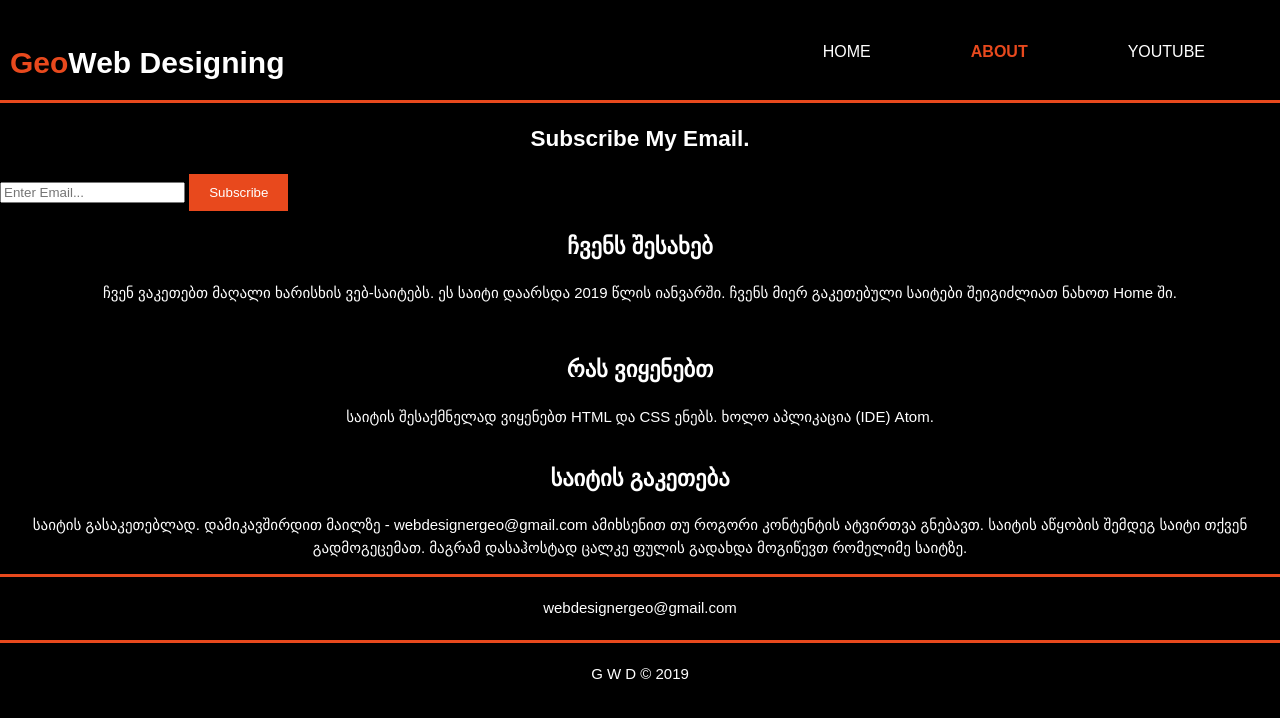
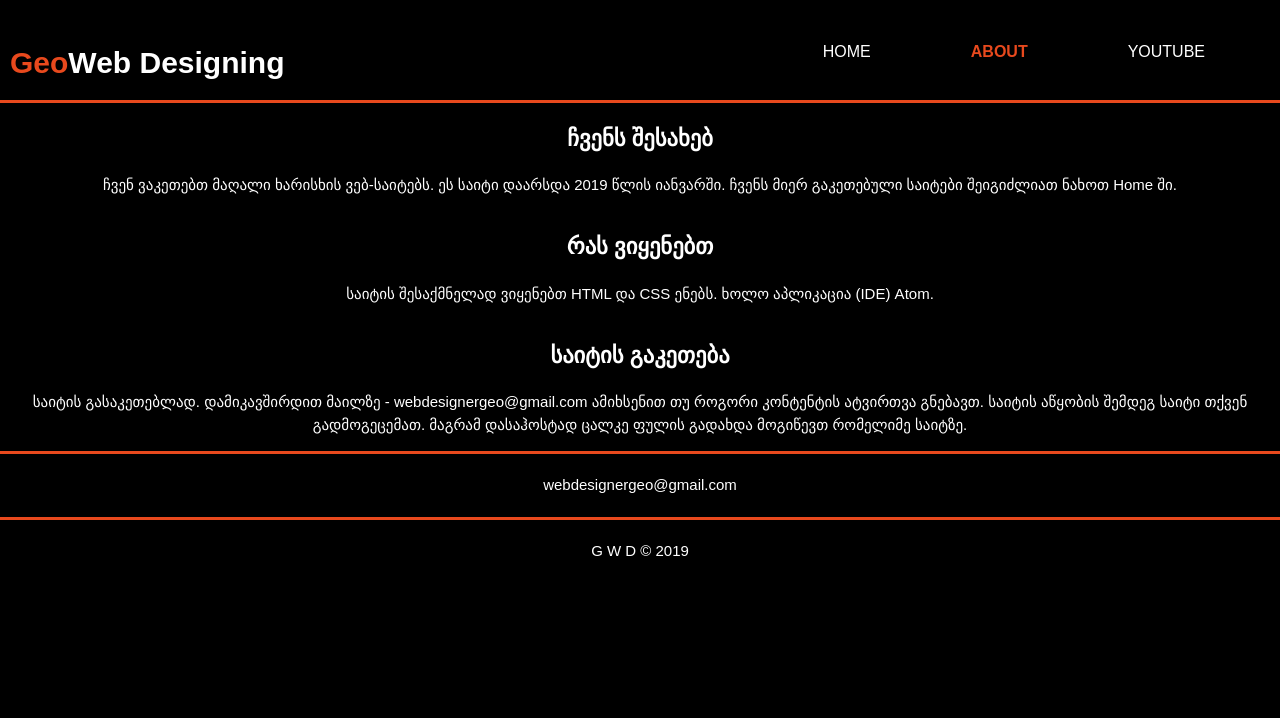
Before and after one commit to giwidi/GWD, a plain HTML site: page about.html in a window 1280 px wide. Drawn offline with Linux system fonts and the light colour scheme.

Commit message:
Update about.html

```diff
--- a/about.html
+++ b/about.html
@@ -24,11 +24,6 @@
          </div>
        </header>
        <section id="WWD">
-          <div class="container">
-      <h1>Subscribe My Email.</h1>
-      <form>
-        <input type="email" placeholder="Enter Email...">
-        <button type="submit" class="button_1">Subscribe</button>
          <div class="container">
            <h1>ჩვენს შესახებ</h1>
            <p>ჩვენ ვაკეთებთ მაღალი ხარისხის ვებ-საიტებს. ეს საიტი დაარსდა 2019 წლის იანვარში. ჩვენს მიერ გაკეთებული საიტები შეიგიძლიათ ნახოთ Home ში.</p>
```
